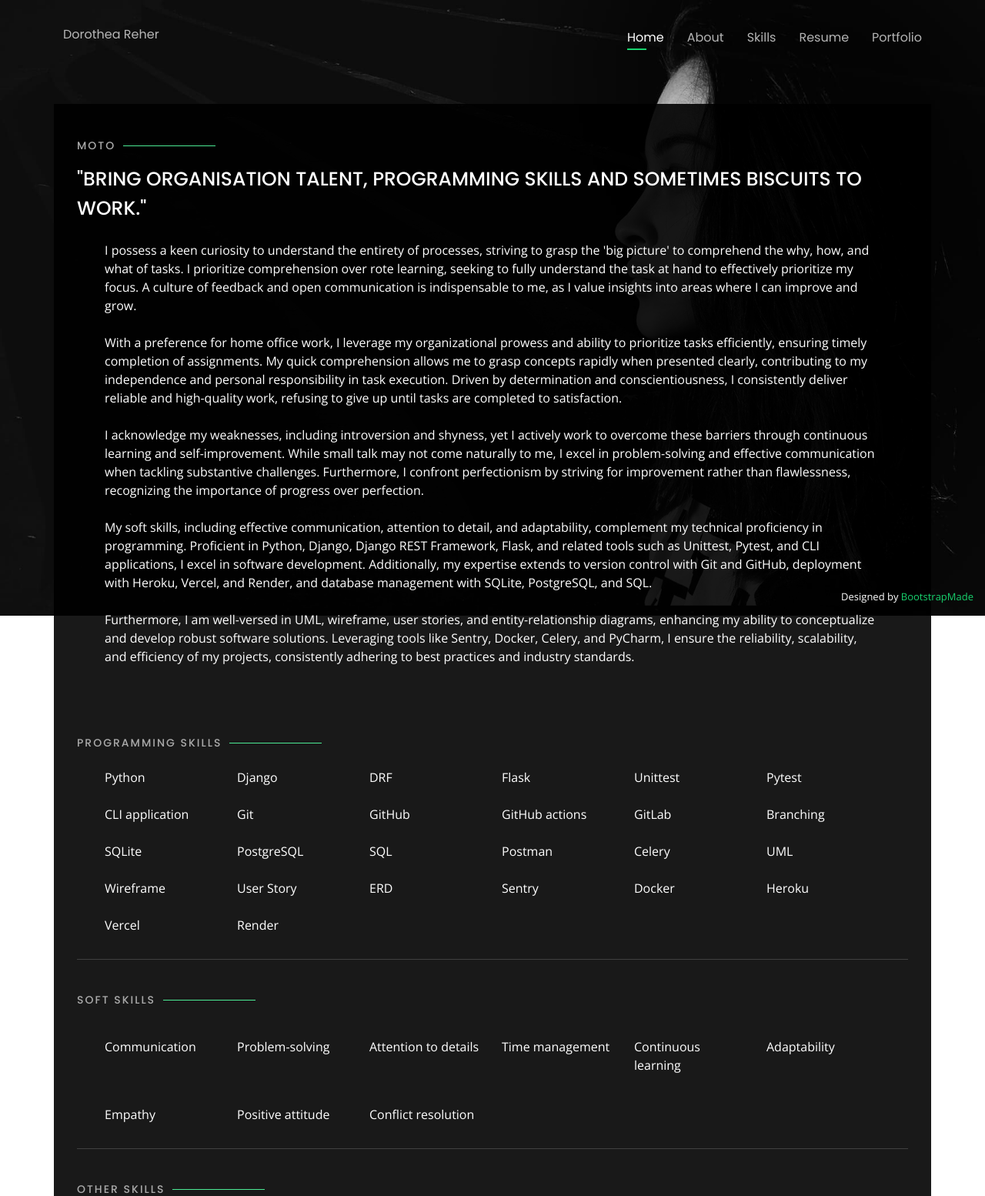
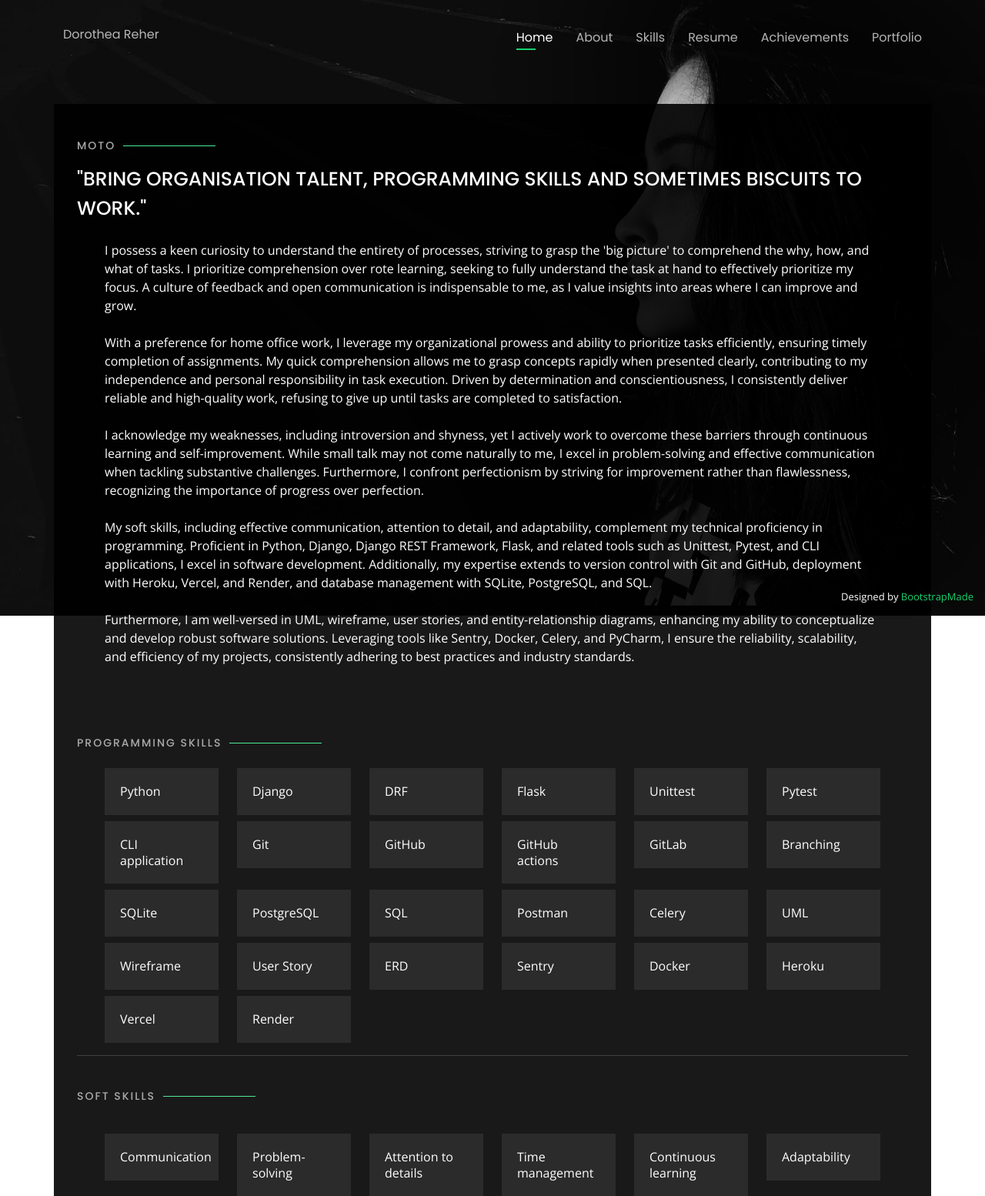
Before and after one commit to DoriDoro/django_portfolio, a Django app: page /skills/ in a window 1280 px wide. Shown: the top 1554 px of the page at 77% size. Run offline with Django 5.2, Linux system fonts and the light colour scheme; data comes from the database, SQL or seed files in the repository; both versions use the stored data as it was after the commit; some libraries are stand-ins or nearby versions.

Commit message:
add achievements, modified css

```diff
--- a/core/static/assets/css/style.css
+++ b/core/static/assets/css/style.css
@@ -457,6 +457,7 @@ section .container {
   margin-bottom: 20px;
   display: flex;
   align-items: baseline;
+  color: #fff;
 }
 
 .about-me .content ul strong {
@@ -532,7 +533,14 @@ section .container {
   font-family: "Poppins", sans-serif;
 }
 
-.skills p {
+.skills .icon-box {
+  padding: 20px;
+  background: rgba(255, 255, 255, 0.08);
+}
+
+.skills .icon-box p {
+  margin: 0;
+  line-height: 1.3;
   color: #fff;
 }
 
--- a/core/templates/base.html
+++ b/core/templates/base.html
@@ -48,6 +48,7 @@
         <li><a class="nav-link" href="{% url 'doridoro:about' %}">About</a></li>
         <li><a class="nav-link" href="{% url 'doridoro:skills' %}">Skills</a></li>
         <li><a class="nav-link" href="{% url 'doridoro:resume' %}">Resume</a></li>
+        <li><a class="nav-link" href="{% url 'doridoro:achievements' %}">Achievements</a></li>
         <li><a class="nav-link" href="{% url 'projects:portfolio' %}">Portfolio</a></li>
 
       </ul>
--- a/doridoro/templates/index.html
+++ b/doridoro/templates/index.html
@@ -14,7 +14,7 @@
         <div class="col-lg-7 content">
           {% for fact in facts %}
           <ul>
-            <li><i class="bi bi-chevron-right"></i><small>{{ fact }}</small></li>
+            <li><i class="bi bi-chevron-right"></i>{{ fact }}</li>
           </ul>
           {% endfor %}
         </div>
--- a/doridoro/templates/skills.html
+++ b/doridoro/templates/skills.html
@@ -30,7 +30,9 @@
       <div class="row mx-4">
         {% for programming_skill in programming_skills %}
         <div class="col-lg-2 col-md-4 mt-2">
-          <p>{{ programming_skill.name }}</p>
+          <div class="icon-box">
+            <p>{{ programming_skill.name }}</p>
+          </div>
         </div>
         {% endfor %}
       </div>
@@ -45,7 +47,9 @@
       <div class="row mx-4">
         {% for soft_skill in soft_skills %}
           <div class="col-lg-2 col-md-4 mt-4">
-            <p>{{ soft_skill.name }}</p>
+            <div class="icon-box">
+              <p>{{ soft_skill.name }}</p>
+            </div>
           </div>
         {% endfor %}
       </div>
@@ -60,7 +64,9 @@
       <div class="row mx-4">
         {% for other_skill in other_skills %}
           <div class="col-lg-2 col-md-4 mt-4">
-            <p>{{ other_skill.name }}</p>
+            <div class="icon-box">
+              <p>{{ other_skill.name }}</p>
+            </div>
           </div>
         {% endfor %}
       </div>
@@ -75,7 +81,9 @@
       <div class="row mx-4">
         {% for s in strength %}
           <div class="col-lg-2 col-md-4 mt-4">
-            <p>{{ s.name }}</p>
+            <div class="icon-box">
+              <p>{{ s.name }}</p>
+            </div>
           </div>
         {% endfor %}
       </div>
@@ -90,7 +98,9 @@
       <div class="row mx-4">
       {% for weakness in weaknesses %}
         <div class="col-lg-2 col-md-4 mt-4">
-          <p>{{ weakness.name }}</p>
+          <div class="icon-box">
+            <p>{{ weakness.name }}</p>
+          </div>
         </div>
       {% endfor %}
       </div>
--- a/doridoro/urls.py
+++ b/doridoro/urls.py
@@ -1,6 +1,12 @@
 from django.urls import path
 
-from doridoro.views import IndexView, AboutView, SkillsView, ResumeView
+from doridoro.views import (
+    IndexView,
+    AboutView,
+    SkillsView,
+    AchievementsView,
+    ResumeView,
+)
 
 app_name = "doridoro"
 
@@ -8,5 +14,6 @@ urlpatterns = [
     path("", IndexView.as_view(), name="index"),
     path("about/", AboutView.as_view(), name="about"),
     path("skills/", SkillsView.as_view(), name="skills"),
+    path("achievements/", AchievementsView.as_view(), name="achievements"),
     path("resume/", ResumeView.as_view(), name="resume"),
 ]
--- a/doridoro/views.py
+++ b/doridoro/views.py
@@ -1,6 +1,6 @@
 from django.views.generic import TemplateView
 
-from doridoro.models import DoriDoro, Job, SocialMedia, Fact, Hobby
+from doridoro.models import DoriDoro, Job, SocialMedia, Fact, Hobby, Achievement
 from projects.models import Project, Tag
 
 
@@ -9,19 +9,12 @@ class IndexView(TemplateView):
 
     def get_context_data(self, **kwargs):
         context = super().get_context_data(**kwargs)
-        context["doridoro"] = self.get_doridoro_data().first()
-        context["social_media"] = self.get_social_media_data()
-        context["facts"] = self.get_fact_data()
+        context["doridoro"] = DoriDoro.objects.first()
+        context["social_media"] = SocialMedia.objects.all()
+        context["facts"] = Fact.objects.filter(published=True).values_list(
+            "content", flat=True
+        )
         return context
-
-    def get_doridoro_data(self):
-        return DoriDoro.objects.all()
-
-    def get_social_media_data(self):
-        return SocialMedia.objects.all()
-
-    def get_fact_data(self):
-        return Fact.objects.values_list("content", flat=True)
 
 
 class AboutView(TemplateView):
@@ -30,7 +23,7 @@ class AboutView(TemplateView):
     def get_context_data(self, **kwargs):
         context = super().get_context_data(**kwargs)
 
-        context["doridoro"] = self.get_doridoro_data().first()
+        context["doridoro"] = DoriDoro.objects.first()
         context["current_positions"] = self.get_current_position()
         context["projects"] = self.get_projects_data()
         context["projects_count"] = self.get_projects_data().count()
@@ -43,11 +36,7 @@ class AboutView(TemplateView):
         context["strength"] = self.get_tags_data().filter(category=Tag.STRENGTH)
         context["weaknesses"] = self.get_tags_data().filter(category=Tag.WEAKNESSES)
         context["skills_count"] = self.get_tags_data().count()
-
         return context
-
-    def get_doridoro_data(self):
-        return DoriDoro.objects.all()
 
     def get_projects_data(self):
         return Project.objects.filter(published=True)
@@ -80,13 +69,24 @@ class SkillsView(TemplateView):
         return Tag.objects.filter(published=True)
 
 
+class AchievementsView(TemplateView):
+    template_name = "achievements.html"
+
+    def get_context_data(self, **kwargs):
+        context = super().get_context_data(**kwargs)
+        context["achievements"] = Achievement.objects.filter(
+            published=True
+        ).values_list("content", flat=True)
+        return context
+
+
 class ResumeView(TemplateView):
     template_name = "resume.html"
 
     def get_context_data(self, **kwargs):
         context = super().get_context_data(**kwargs)
 
-        context["doridoro"] = self.get_doridoro_data().first()
+        context["doridoro"] = DoriDoro.objects.first()
         context["jobs_formation"] = (
             self.get_job_data()
             .filter(job_type=Job.FORMATION)
@@ -106,11 +106,7 @@ class ResumeView(TemplateView):
                 Job.SABBATICAL,
             ]
         )
-
         return context
-
-    def get_doridoro_data(self):
-        return DoriDoro.objects.all()
 
     def get_job_data(self):
         return Job.objects.all()
--- a/projects/management/commands/create_tags.py
+++ b/projects/management/commands/create_tags.py
@@ -19,7 +19,7 @@ class Command(BaseCommand):
                     "category": Tag.PROGRAMMING_SKILLS,
                 },
                 {
-                    "name": "Django REST Framework",
+                    "name": "DRF",
                     "category": Tag.PROGRAMMING_SKILLS,
                 },
                 {
```
Also changed, not shown: doridoro/templates/achievements.html (added, +27 -0 lines), projects/models.py (+10 -4 lines), db.sqlite3.
